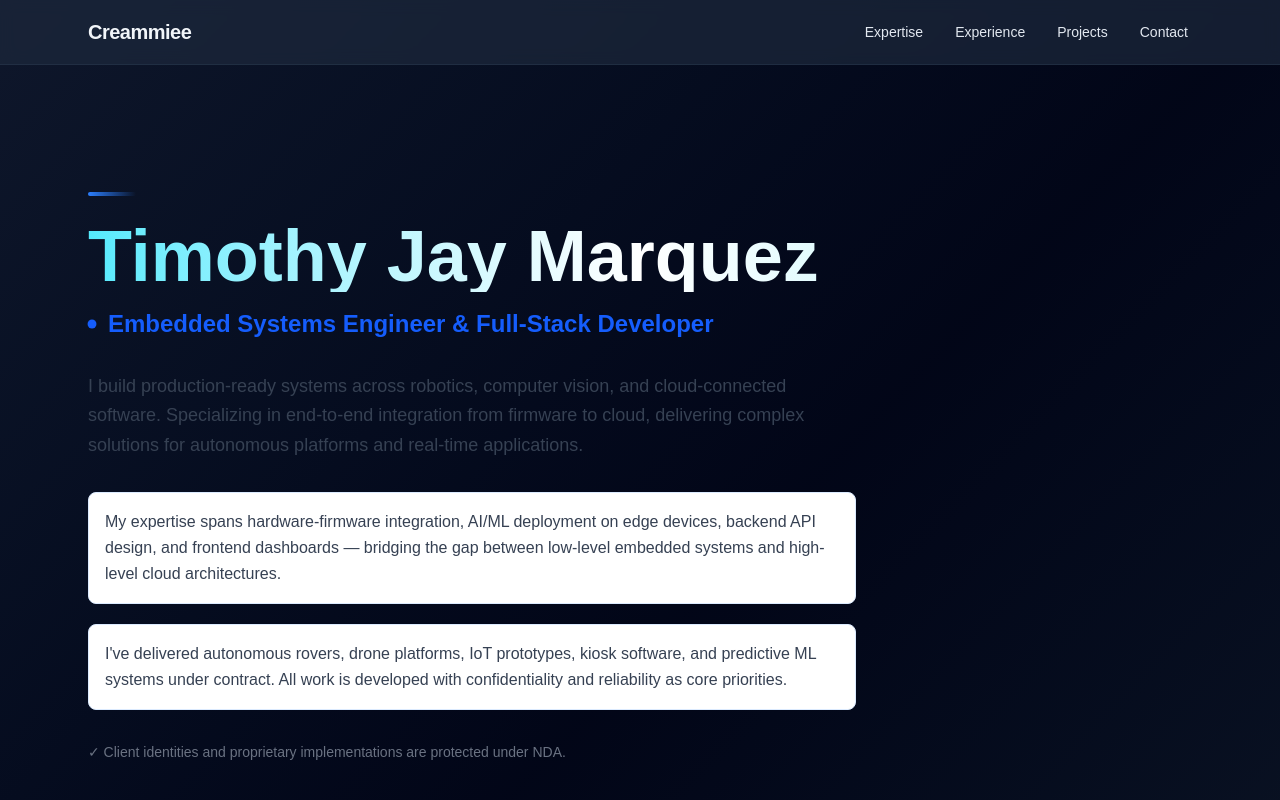
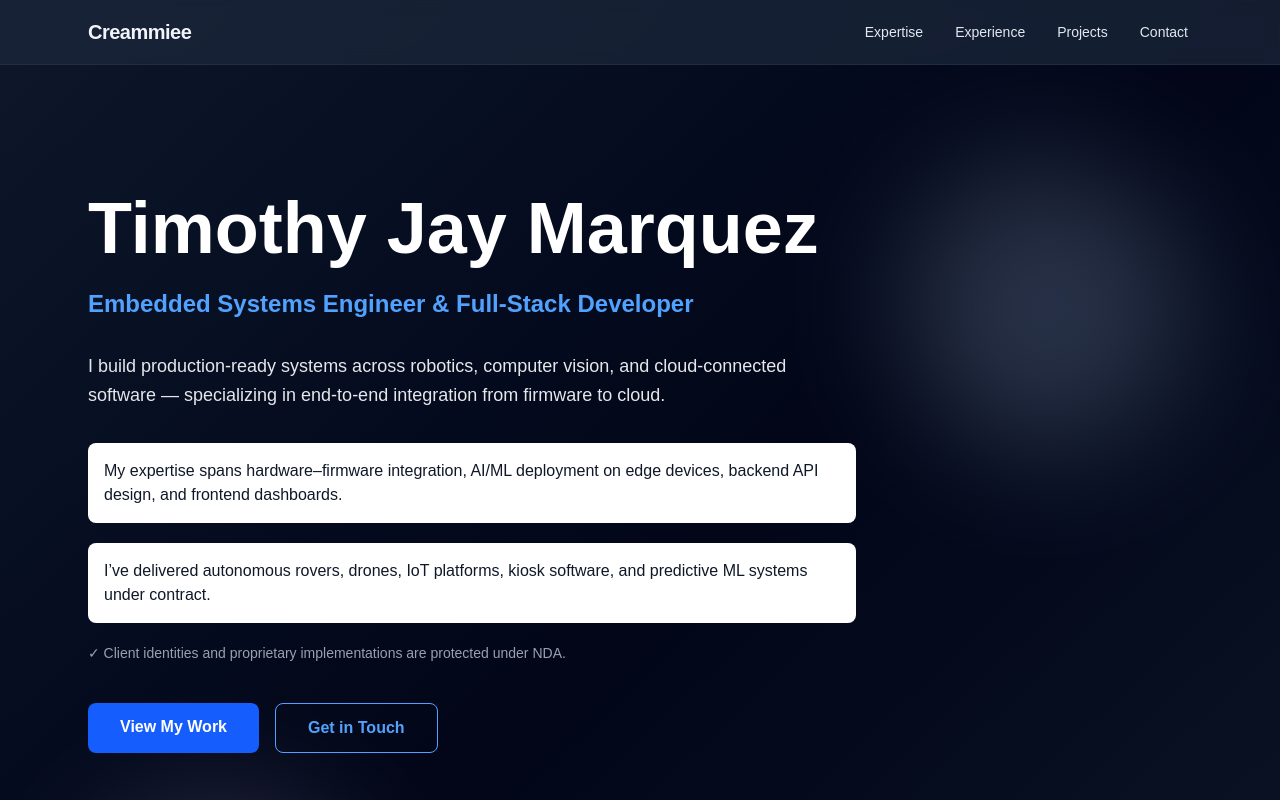
Before and after one commit to Creammiee/Portfolio, a Next.js app: page / in a window 1280 px wide. Shown: the top 800 px of the page. Built offline with nearby package versions, Linux system fonts and the light colour scheme.

Commit message:
Fix others

```diff
--- a/app/expertise/page.tsx
+++ b/app/expertise/page.tsx
@@ -13,13 +13,21 @@ const containerVariants = {
   },
 };
 
-const categoryVariants = {
-  hidden: { opacity: 0, y: 20 },
+const cardVariants = {
+  hidden: { opacity: 0, y: 30 },
   visible: {
     opacity: 1,
     y: 0,
-    transition: { duration: 0.6 },
+    transition: { duration: 0.7, ease: "easeOut" },
   },
+};
+
+const barVariants = {
+  hidden: { width: 0 },
+  visible: (level: number) => ({
+    width: `${level * 100}%`,
+    transition: { duration: 0.9, ease: "easeOut" },
+  }),
 };
 
 const skillGroups = [
@@ -144,14 +152,15 @@ export default function Expertise() {
       {/* Cards */}
       <motion.div
         className="grid md:grid-cols-2 gap-8"
+        variants={containerVariants}
         initial="hidden"
         animate="visible"
-        variants={containerVariants}
       >
         {skillGroups.map((group) => (
           <motion.div
             key={group.title}
-            variants={categoryVariants}
+            variants={cardVariants}
+            whileHover={{ y: -6 }}
             className="
               bg-white
               text-gray-900
@@ -178,12 +187,13 @@ export default function Expertise() {
                     </span>
                   </div>
 
-                  <div className="w-full bg-gray-200 rounded-full h-2">
+                  <div className="w-full bg-gray-200 rounded-full h-2 overflow-hidden">
                     <motion.div
                       className="h-2 bg-blue-600 rounded-full"
-                      initial={{ width: 0 }}
-                      animate={{ width: `${skill.level * 100}%` }}
-                      transition={{ duration: 0.8 }}
+                      variants={barVariants}
+                      initial="hidden"
+                      animate="visible"
+                      custom={skill.level}
                     />
                   </div>
                 </div>
--- a/app/page.tsx
+++ b/app/page.tsx
@@ -1,33 +1,22 @@
 "use client";
 
 import { motion } from "framer-motion";
-import FadeIn from "@/components/FadeIn";
 import TechStack from "@/components/TechStack";
 
-const containerVariants = {
+const container = {
   hidden: { opacity: 0 },
   visible: {
     opacity: 1,
-    transition: {
-      staggerChildren: 0.15,
-      delayChildren: 0.2,
-    },
+    transition: { staggerChildren: 0.15 },
   },
 };
 
-const itemVariants = {
+const item = {
   hidden: { opacity: 0, y: 30 },
   visible: {
     opacity: 1,
     y: 0,
-    transition: { duration: 0.8 },
-  },
-};
-
-const floatingVariants = {
-  animate: {
-    y: [0, -10, 0],
-    transition: { duration: 4, repeat: Infinity, ease: "easeInOut" },
+    transition: { duration: 0.8, ease: "easeOut" },
   },
 };
 
@@ -35,147 +24,108 @@ export default function Home() {
   return (
     <main className="min-h-screen overflow-hidden">
       <div className="max-w-6xl mx-auto px-6 py-32 relative">
-        {/* Animated background accent elements */}
+
+        {/* BACKGROUND BLOBS — UNCHANGED */}
         <motion.div
-          className="absolute top-20 right-10 w-72 h-72 bg-blue-200 rounded-full mix-blend-multiply filter blur-3xl opacity-20"
-                  animate={{
-                    y: [0, 50, 0],
-                    x: [0, 30, 0],
-                  }}
-                  transition={{ duration: 8, repeat: Infinity }}
+          className="absolute top-20 right-10 w-72 h-72 bg-blue-200 rounded-full blur-3xl opacity-20"
+          animate={{ x: [0, 30, 0], y: [0, 40, 0] }}
+          transition={{ duration: 8, repeat: Infinity }}
         />
         <motion.div
-          className="absolute bottom-20 left-10 w-72 h-72 bg-purple-200 rounded-full mix-blend-multiply filter blur-3xl opacity-20"
-          animate={{
-            y: [0, -50, 0],
-            x: [0, -30, 0],
-          }}
+          className="absolute bottom-20 left-10 w-72 h-72 bg-purple-200 rounded-full blur-3xl opacity-20"
+          animate={{ x: [0, -30, 0], y: [0, -40, 0] }}
           transition={{ duration: 10, repeat: Infinity }}
         />
 
         <motion.div
+          variants={container}
           initial="hidden"
           animate="visible"
-          variants={containerVariants}
           className="relative z-10"
         >
-          {/* Animated line accent */}
-          <motion.div
-            className="mb-6 h-1 w-12 bg-gradient-to-r from-blue-500 to-transparent rounded-full"
-            initial={{ width: 0, opacity: 0 }}
-            animate={{ width: 48, opacity: 1 }}
-            transition={{ duration: 0.8 }}
-          />
-
+          {/* NAME */}
           <motion.h1
-            className="text-7xl font-bold mb-4 bg-gradient-to-r from-cyan-300 via-white to-cyan-200 bg-clip-text text-transparent"
-            variants={itemVariants}
+            variants={item}
+            className="text-7xl font-bold mb-6 text-white"
           >
             Timothy Jay Marquez
           </motion.h1>
 
-          {/* Animated subtitle with accent */}
-          <motion.div
-            className="flex items-center gap-3 mb-8"
-            initial={{ opacity: 0, x: -20 }}
-            animate={{ opacity: 1, x: 0 }}
-            transition={{ duration: 0.8, delay: 0.3 }}
+          {/* TITLE */}
+          <motion.p
+            variants={item}
+            className="text-2xl font-semibold text-blue-400 mb-8"
           >
-            <motion.span
-              className="w-2 h-2 bg-blue-600 rounded-full"
-              animate={{ scale: [1, 1.5, 1] }}
-              transition={{ duration: 2, repeat: Infinity }}
-            />
-            <p className="text-2xl font-semibold text-blue-600">
-              Embedded Systems Engineer & Full-Stack Developer
-            </p>
-          </motion.div>
-
-          <motion.p
-            className="text-lg text-gray-700 mb-8 max-w-3xl leading-relaxed font-medium"
-            variants={itemVariants}
-          >
-            I build production-ready systems across robotics, computer vision, and cloud-connected software.
-            Specializing in end-to-end integration from firmware to cloud, delivering complex solutions
-            for autonomous platforms and real-time applications.
+            Embedded Systems Engineer & Full-Stack Developer
           </motion.p>
 
-          <motion.div className="space-y-5 max-w-3xl" variants={itemVariants}>
+          {/* INTRO */}
+          <motion.p
+            variants={item}
+            className="text-lg text-gray-200 max-w-3xl mb-8 leading-relaxed"
+          >
+            I build production-ready systems across robotics, computer vision,
+            and cloud-connected software — specializing in end-to-end integration
+            from firmware to cloud.
+          </motion.p>
+
+          {/* HIGHLIGHTS */}
+          <motion.div variants={item} className="space-y-5 max-w-3xl">
             <motion.div
-              className="p-4 rounded-lg bg-white bg-opacity-60 border border-blue-100 backdrop-blur-sm"
-              whileHover={{
-                x: 8,
-                boxShadow: "0 20px 40px rgba(59, 130, 246, 0.1)"
-              }}
-              transition={{ type: "spring", stiffness: 300 }}
+              whileHover={{ x: 8 }}
+              className="p-4 rounded-lg bg-white text-gray-900"
             >
-              <p className="text-base text-gray-700 leading-relaxed">
-                My expertise spans hardware-firmware integration, AI/ML deployment on edge devices,
-                backend API design, and frontend dashboards — bridging the gap between
-                low-level embedded systems and high-level cloud architectures.
-              </p>
+              My expertise spans hardware–firmware integration, AI/ML deployment
+              on edge devices, backend API design, and frontend dashboards.
             </motion.div>
 
             <motion.div
-              className="p-4 rounded-lg bg-white bg-opacity-60 border border-blue-100 backdrop-blur-sm"
-              whileHover={{
-                x: 8,
-                boxShadow: "0 20px 40px rgba(59, 130, 246, 0.1)"
-              }}
-              transition={{ type: "spring", stiffness: 300 }}
+              whileHover={{ x: 8 }}
+              className="p-4 rounded-lg bg-white text-gray-900"
             >
-              <p className="text-base text-gray-700 leading-relaxed">
-                I've delivered autonomous rovers, drone platforms, IoT prototypes,
-                kiosk software, and predictive ML systems under contract. All work
-                is developed with confidentiality and reliability as core priorities.
-              </p>
+              I’ve delivered autonomous rovers, drones, IoT platforms, kiosk
+              software, and predictive ML systems under contract.
             </motion.div>
 
             <motion.p
-              className="text-sm text-gray-500 pt-3"
+              className="text-sm text-gray-400"
               initial={{ opacity: 0 }}
               animate={{ opacity: 1 }}
-              transition={{ delay: 1, duration: 0.6 }}
+              transition={{ delay: 1 }}
             >
-              ✓ Client identities and proprietary implementations are protected under NDA.
+              ✓ Client identities and proprietary implementations are protected
+              under NDA.
             </motion.p>
           </motion.div>
 
-          {/* CTA Buttons */}
+          {/* CTA */}
           <motion.div
+            variants={item}
             className="flex gap-4 mt-10"
-            initial={{ opacity: 0, y: 20 }}
-            animate={{ opacity: 1, y: 0 }}
-            transition={{ duration: 0.8, delay: 0.8 }}
           >
             <motion.a
               href="/projects"
+              whileHover={{ scale: 1.05 }}
+              whileTap={{ scale: 0.95 }}
               className="px-8 py-3 bg-blue-600 text-white rounded-lg font-semibold"
-              whileHover={{ scale: 1.05, boxShadow: "0 10px 30px rgba(37, 99, 235, 0.3)" }}
-              whileTap={{ scale: 0.95 }}
             >
               View My Work
             </motion.a>
+
             <motion.a
               href="/contact"
-              className="px-8 py-3 border-2 border-blue-600 text-blue-600 rounded-lg font-semibold hover:bg-blue-50"
-              whileHover={{ scale: 1.05, boxShadow: "0 10px 30px rgba(37, 99, 235, 0.2)" }}
+              whileHover={{ scale: 1.05 }}
               whileTap={{ scale: 0.95 }}
+              className="px-8 py-3 border border-blue-400 text-blue-400 rounded-lg font-semibold"
             >
               Get in Touch
             </motion.a>
           </motion.div>
 
-          {/* Tech Stack Section */}
+          {/* TECH STACK */}
           <motion.div
-            className="mt-16 p-10 rounded-2xl bg-gradient-to-br from-blue-50 to-blue-100 border border-blue-200"
-            initial={{ opacity: 0, y: 40, scale: 0.9 }}
-            animate={{ opacity: 1, y: 0, scale: 1 }}
-            transition={{ duration: 0.8, delay: 1 }}
-            whileHover={{
-              boxShadow: "0 30px 60px rgba(59, 130, 246, 0.15)",
-              y: -5
-            }}
+            variants={item}
+            className="mt-16 bg-white text-gray-900 rounded-xl p-8"
           >
             <TechStack />
           </motion.div>
```
